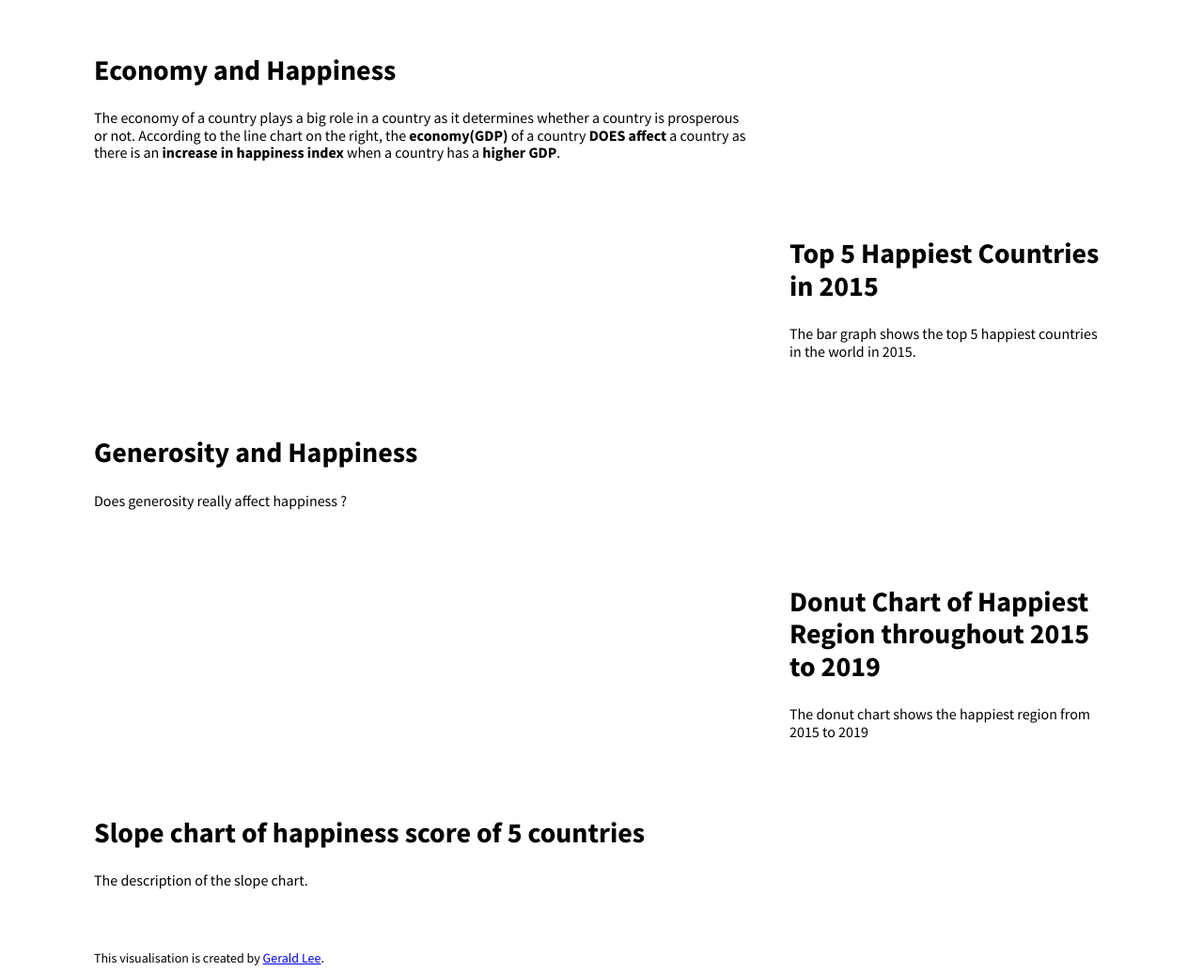
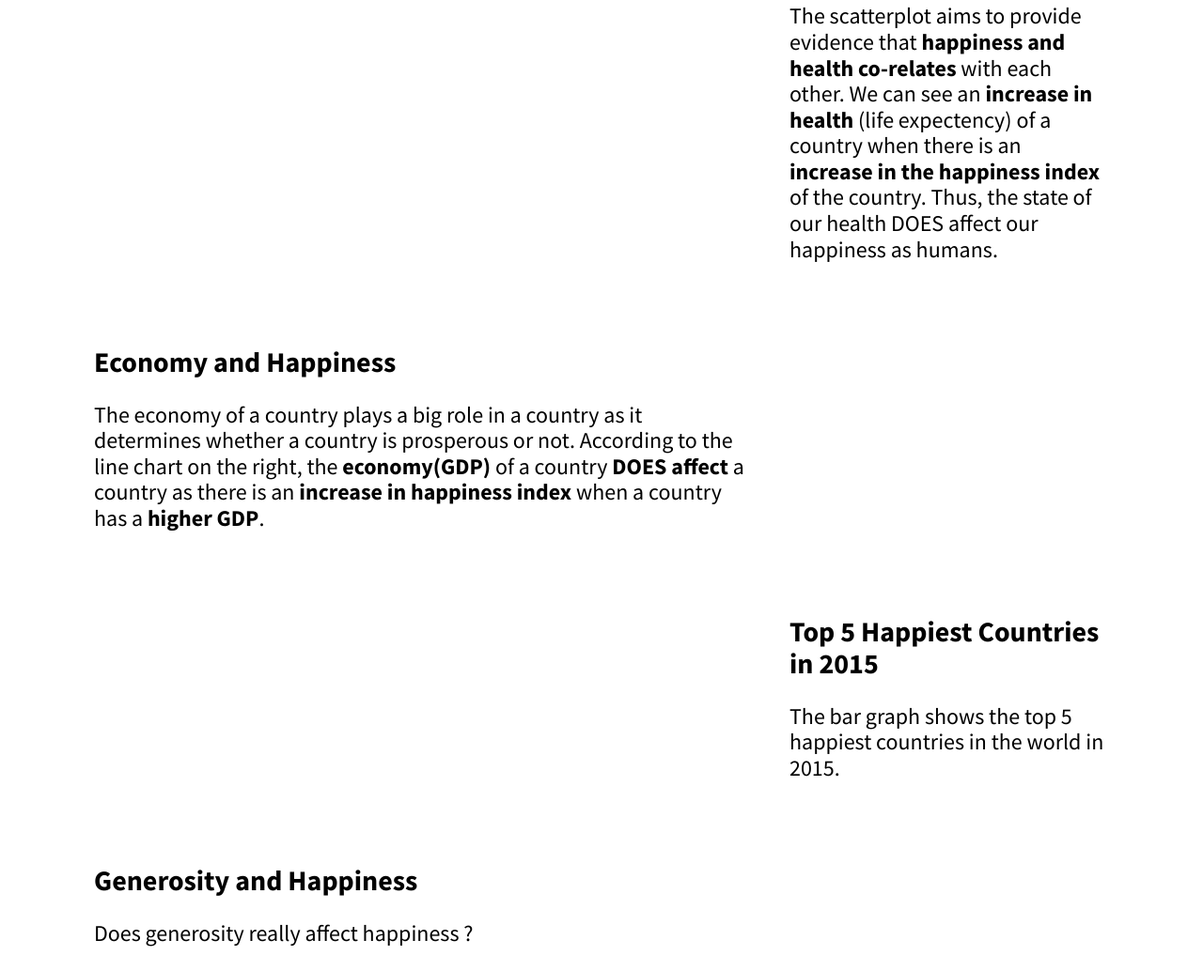
Before and after one commit to geraldleeming/FIT3179, a plain HTML site: page Assignment2/index.html in a window 1280 px wide. Shown: the part 768-1802 px from the top of the page at 94% size. Drawn offline with nearby package versions, Linux system fonts and the light colour scheme; a script that the page names is missing.

Commit message:
Update font size of all paragraphs

```diff
--- a/Assignment2/index.html
+++ b/Assignment2/index.html
@@ -64,7 +64,7 @@
     <div class="pure-g">
       <div class="pure-u-1-1">
         <h1 style="font-size:50px">Happiness</h1>
-        <p style="font-size:24px;">The visualisations below show how <b> multiple factors </b> such as the economy, health and trust of the government affects the happiness of the people.</p>
+        <p style="font-size:36px;">The visualisations below show how <b> multiple factors </b> such as the economy, health and trust of the government affects the happiness of the people.</p>
       </div>
     </div>
   <!-- end pure grid group -->
@@ -74,7 +74,7 @@
         <div class="pure-u-2-3">
           <div class="description description-left">
             <h2>Happiness Around The World</h2>
-            <p style="font-size:18px;">The figure on the right represents the happiness index in every country. <span style="color: #cc0000"><b>Red</b></span> represents that the happiness index is <span style="color: #cc0000"><b>VERY LOW</b></span>, Yellow represents that the happiness index is <b>MODERATE</b> and <span style="color: #00cc00"><b>GREEN</b></span> represents that the happiness index is <span style="color: #00cc00"><b>High</b></span>.</p>
+            <p style="font-size:24px;">The figure on the right represents the happiness index in every country. <span style="color: #cc0000"><b>Red</b></span> represents that the happiness index is <span style="color: #cc0000"><b>VERY LOW</b></span>, Yellow represents that the happiness index is <b>MODERATE</b> and <span style="color: #00cc00"><b>GREEN</b></span> represents that the happiness index is <span style="color: #00cc00"><b>High</b></span>.</p>
           </div>
         </div>
         <div class="pure-u-1-3">
@@ -93,7 +93,7 @@
         <div class="pure-u-1-3">
           <div class="description description-right">
             <h2>How Happiness Affects Health</h2>
-            <p>The scatterplot aims to provide evidence that <b>happiness and health co-relates</b> with each other. We can see an <b>increase in health</b> (life expectency) of a country when there is an <b>increase in the happiness index</b> of the country. Thus, the state of our health DOES affect our happiness as humans.</p>
+            <p style="font-size:24px;">The scatterplot aims to provide evidence that <b>happiness and health co-relates</b> with each other. We can see an <b>increase in health</b> (life expectency) of a country when there is an <b>increase in the happiness index</b> of the country. Thus, the state of our health DOES affect our happiness as humans.</p>
           </div>
         </div>
 
@@ -107,7 +107,7 @@
       <div class="pure-u-2-3">
         <div class="description description-left">
           <h2>Economy and Happiness</h2>
-          <p>The economy of a country plays a big role in a country as it determines whether a country is prosperous or not. According to the line chart on the right, the <b>economy(GDP)</b> of a country <b>DOES affect</b> a country as there is an <b>increase in happiness index</b> when a country has a <b>higher GDP</b>.</p>
+          <p style="font-size:24px;">The economy of a country plays a big role in a country as it determines whether a country is prosperous or not. According to the line chart on the right, the <b>economy(GDP)</b> of a country <b>DOES affect</b> a country as there is an <b>increase in happiness index</b> when a country has a <b>higher GDP</b>.</p>
         </div>
       </div>
 
@@ -127,7 +127,7 @@
         <div class="pure-u-1-3">
           <div class="description description-right">
             <h2>Top 5 Happiest Countries in 2015</h2>
-            <p>The bar graph shows the top 5 happiest countries in the world in 2015.   </p>
+            <p style="font-size:24px;">The bar graph shows the top 5 happiest countries in the world in 2015.   </p>
           </div>
         </div>
 
@@ -141,7 +141,7 @@
       <div class="pure-u-2-3">
         <div class="description description-left">
           <h2>Generosity and Happiness</h2>
-          <p> Does generosity really affect happiness ? </p>
+          <p style="font-size:24px;"> Does generosity really affect happiness ? </p>
         </div>
       </div>
 
@@ -161,7 +161,7 @@
         <div class="pure-u-1-3">
           <div class="description description-right">
             <h2>Donut Chart of Happiest Region throughout 2015 to 2019</h2>
-            <p>The donut chart shows the happiest region from 2015 to 2019</p>
+            <p style="font-size:24px;">The donut chart shows the happiest region from 2015 to 2019</p>
           </div>
         </div>
 
@@ -176,7 +176,7 @@
       <div class="pure-u-2-3">
         <div class="description description-left">
           <h2>Slope chart of happiness score of 5 countries</h2>
-          <p> The description of the slope chart. </p>
+          <p style="font-size:24px;"> The description of the slope chart. </p>
         </div>
       </div>
 
```
